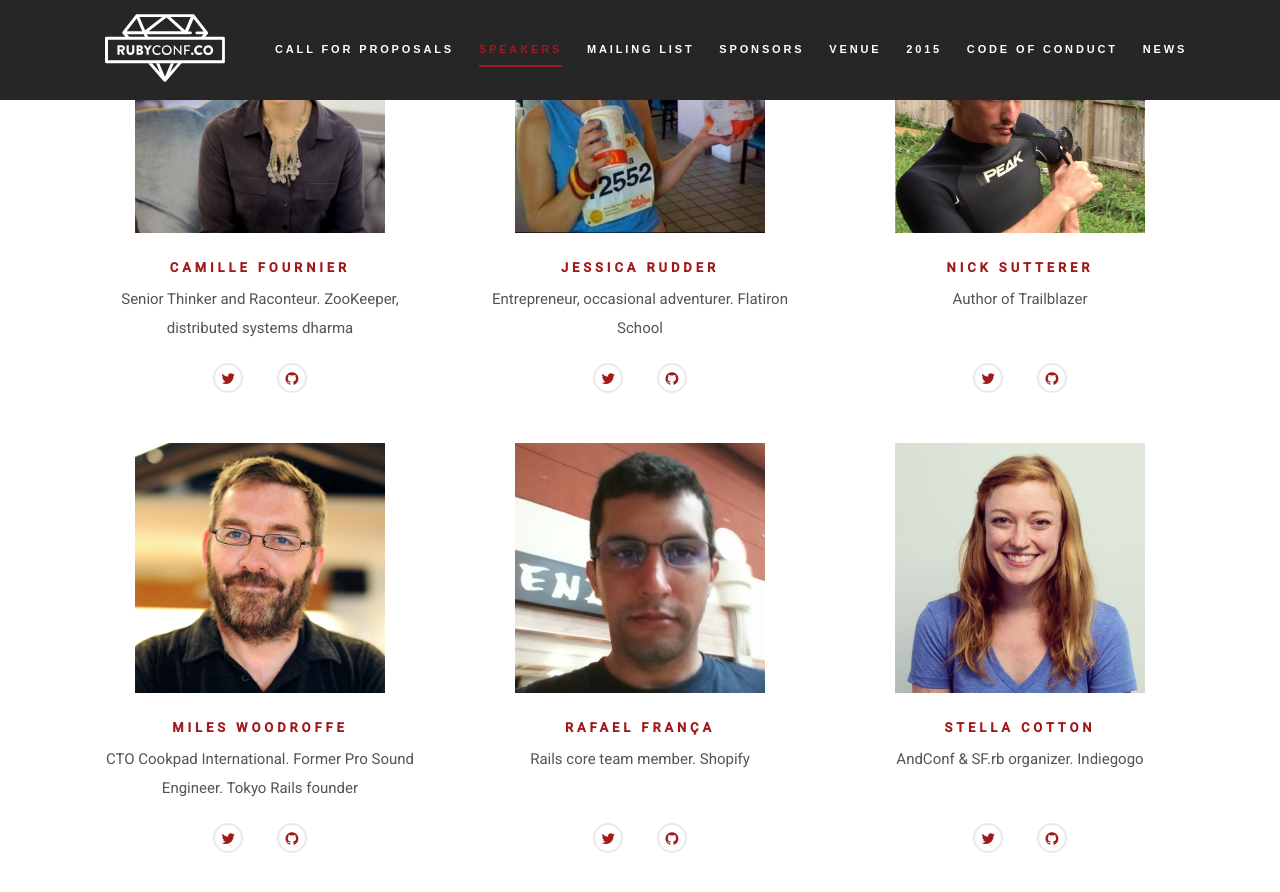
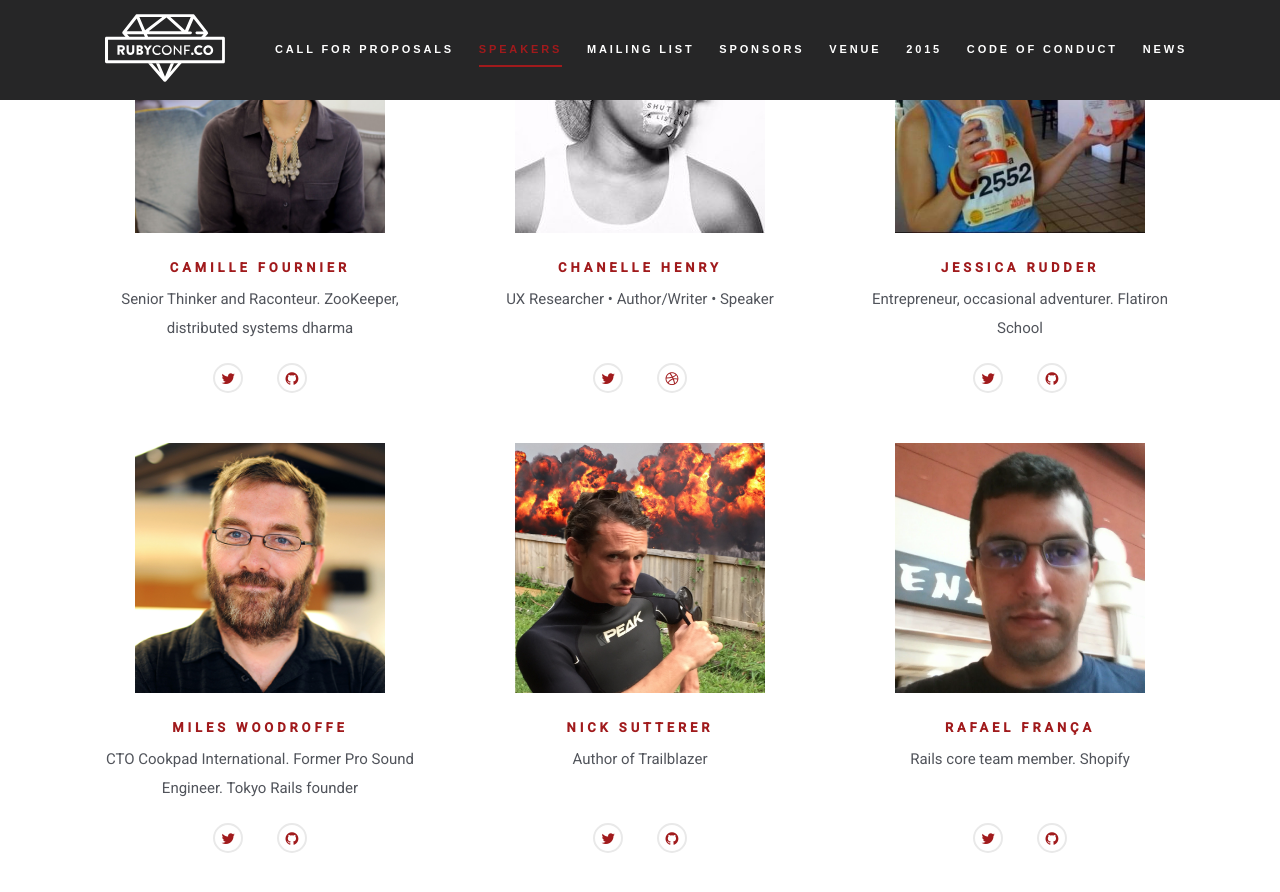
Before and after one commit to RubyConfCo/2016-rubyconfco.github.io, a Jekyll site: the page built from index.html, in a window 1280 px wide and 900 px high, scrolled down 1788 px. Shown: the top 892 px of the window. Built offline with Jekyll 4.4.1, drawn with Linux system fonts in a browser that asks for light colours; some web fonts are replaced; a script that is not in the unit is left out.

Commit message:
Add Chanelle Henry as Speaker

```diff
--- a/_includes/index/speakers.html
+++ b/_includes/index/speakers.html
@@ -3,7 +3,8 @@
 
   <h2>Speakers</h2>
 
-  {% for speaker in site.speakers %}
+  {% assign speakers = site.speakers| sort: 'name' %}
+  {% for speaker in speakers %}
 
   <div class="col-sm-4">
     <div class="speaker">
@@ -25,6 +26,10 @@
         {% if speaker.github %}
           <li><a href="https://github.com/{{ speaker.github }}"><span class="fa fa-github"></span></a></li>
         {% endif %}
+
+        {% if speaker.dribbble %}
+          <li><a href="https://dribbble.com/{{ speaker.dribbble }}"><span class="fa fa-dribbble"></span></a></li>
+        {% endif %}
       </ul>
     </div>
   </div>
--- /dev/null
+++ b/_speakers/07-chanelle_henry.yml
@@ -0,0 +1,6 @@
+---
+  name: "Chanelle Henry"
+  bio: "UX Researcher • Author/Writer • Speaker"
+  photo: "chanelle.jpg"
+  twitter: Chanelle777
+  dribbble: chanelle
```
Also changed, not shown: img/speakers/chanelle.jpg (added).
